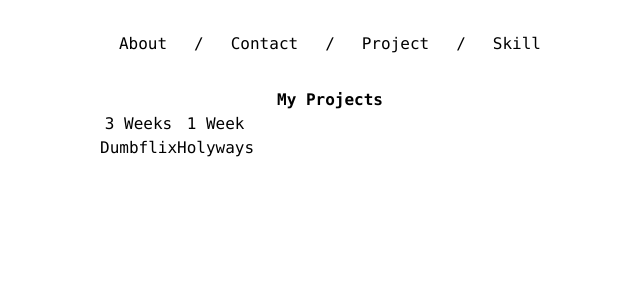
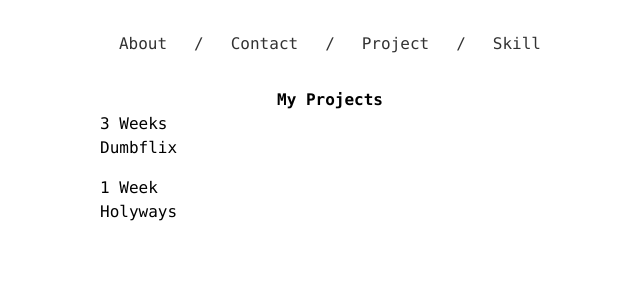
Before and after one commit to thxrhmn/personal-web-next, a Next.js app: page /project in a window 1280 px wide. Shown: the top 300 px of the page, without its empty margins (310-950 px from the left). Built offline with nearby package versions, Linux system fonts and the light colour scheme.

Commit message:
adjustment

```diff
--- a/pages/project.js
+++ b/pages/project.js
@@ -7,9 +7,9 @@ export default function Project() {
       <Nav />
       <div className="my-8 mx-5">
         <h2 className="font-bold text-center">My Projects</h2>
-        <div className="flex text-center">
+        <div className="">
           {data.projects.map((item) => (
-            <div key={item.name} className="projects w-[45%]">
+            <div key={item.name} className="projects mb-4 w-[45%]">
               <p className="">{item.process}</p>
               <a href={item.linkGH} className="">
                 {item.name}
--- a/pages/skill.js
+++ b/pages/skill.js
@@ -6,7 +6,7 @@ export default function Skill() {
     <main className="md:w-[500px] mx-auto font-mono">
       <Nav />
       <div className="my-8 mx-5">
-        <h2 className="text-center mb-4 font-bold">Programming Stacks</h2>
+        <h2 className="text-center mb-4 font-bold">Programming Skills</h2>
         <ul className="flex flex-wrap gap-x-6 justify-center">
           {data.programmingStack.map((item) => (
             <li key={item.name}>{item.name}</li>
--- a/src/app/components/nav.js
+++ b/src/app/components/nav.js
@@ -3,7 +3,7 @@ import Link from "next/link";
 
 export default function Nav() {
   return (
-    <div className="my-8 mx-5">
+    <div className="my-8 mx-5 opacity-80">
       <ul className="flex justify-evenly gap-x-2">
         <li>
           <Link href="/">About</Link>
```
